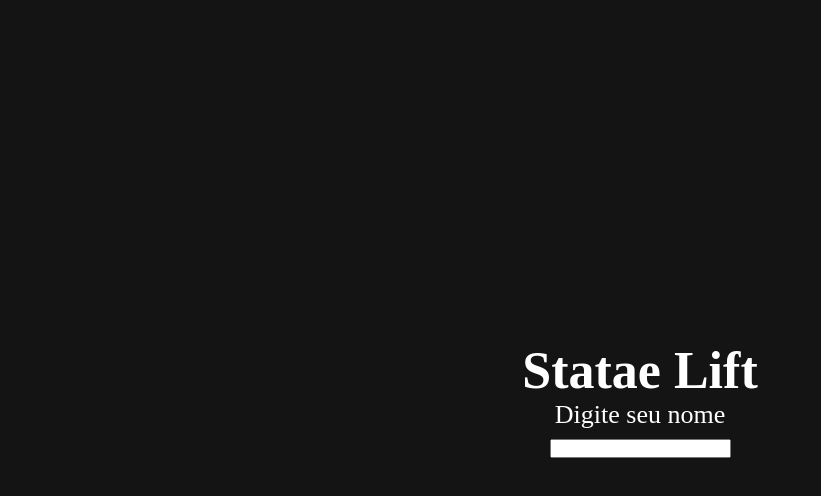
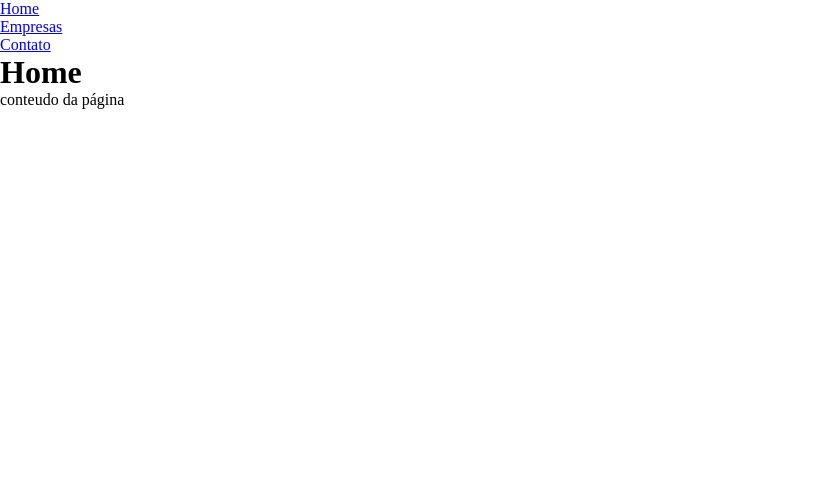
Before and after one commit to FelipeFerreiradv/react, a React (Create React App) app in the folder my-first-project/: page / in a window 1280 px wide. Shown: the top 496 px of the page, without its empty margins (0-821 px from the left). Built offline with nearby package versions, Linux system fonts and the light colour scheme.

Commit message:
adici0ona um novo exemplo de estudo

```diff
--- a/my-first-project/package.json
+++ b/my-first-project/package.json
@@ -8,6 +8,7 @@
     "@testing-library/user-event": "^13.5.0",
     "react": "^18.3.1",
     "react-dom": "^18.3.1",
+    "react-router-dom": "^6.27.0",
     "react-scripts": "5.0.1",
     "web-vitals": "^2.1.4"
   },
--- a/my-first-project/src/App.js
+++ b/my-first-project/src/App.js
@@ -1,22 +1,37 @@
 // import logo from './logo.svg';
 import './App.css';
-import { useState } from 'react'
-import YourName from './components/form/yourName';
-import Hello from './components/form/hello.js';
+import {BrowserRouter as Router, Switch, Route, Link} from 'react-router-dom'
+import Home from './pages/Home'
+import Empresas from './pages/Empresa'
+import Contatos from './pages/Contato'
 
 function App() {
-  const [name, setName] = useState()
-
-
   return (
-    <div className="App">
-      <div className="App-header">
-        <h1>Statae Lift</h1>
-        <YourName setName={setName}/>
-        <Hello name={name}/>
-      </div>
-    </div>
-  );
+    <Router>
+      <nav>
+        <div>
+          <Link to="/">Home</Link>
+        </div>
+        <div>
+          <Link to="/empresa">Empresas</Link>
+        </div>
+        <div>
+          <Link to="/contato">Contato</Link>
+        </div>
+      </nav>
+      <Switch>
+        <Route exact path='/'>
+          <Home/>
+        </Route>
+        <Route path='/empresas'>
+          <Empresas/>
+        </Route>
+        <Route path='/contato'>
+          <Contatos/>
+        </Route>
+      </Switch>
+    </Router>
+  )
 }
 
 export default App;
--- /dev/null
+++ b/my-first-project/src/pages/Contato.js
@@ -0,0 +1,10 @@
+function Contato(){
+    return(
+        <div>
+            <h1>Contato</h1>
+            <p>conteudo da  página</p>
+        </div>
+    )
+}
+
+export default Contato
--- /dev/null
+++ b/my-first-project/src/pages/Empresa.js
@@ -0,0 +1,10 @@
+function Empresa(){
+    return(
+        <div>
+            <h1>Empresa</h1>
+            <p>conteudo da  página</p>
+        </div>
+    )
+}
+
+export default Empresa
--- /dev/null
+++ b/my-first-project/src/pages/Home.js
@@ -0,0 +1,10 @@
+function Home(){
+    return(
+        <div>
+            <h1>Home</h1>
+            <p>conteudo da  página</p>
+        </div>
+    )
+}
+
+export default Home
```
Also changed, not shown: 1 other file (tests, documents, lock files or other folders).
